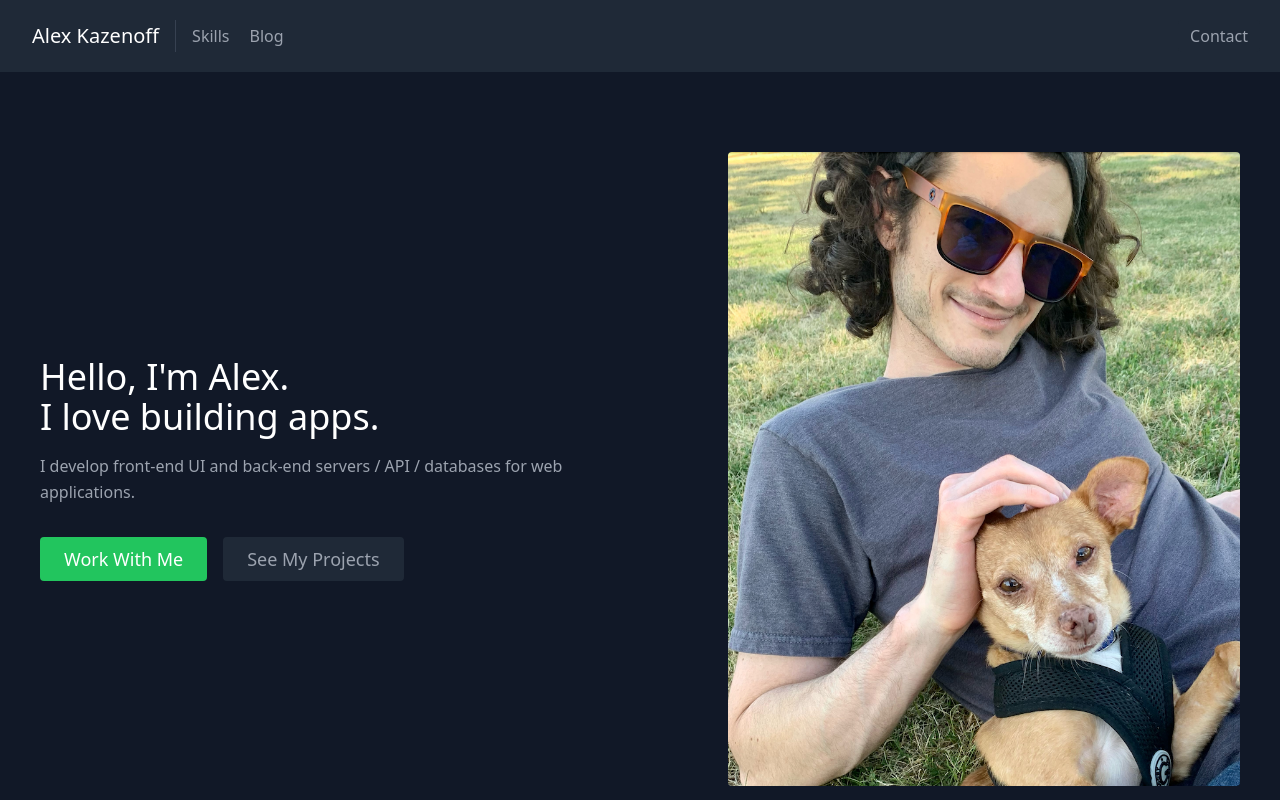
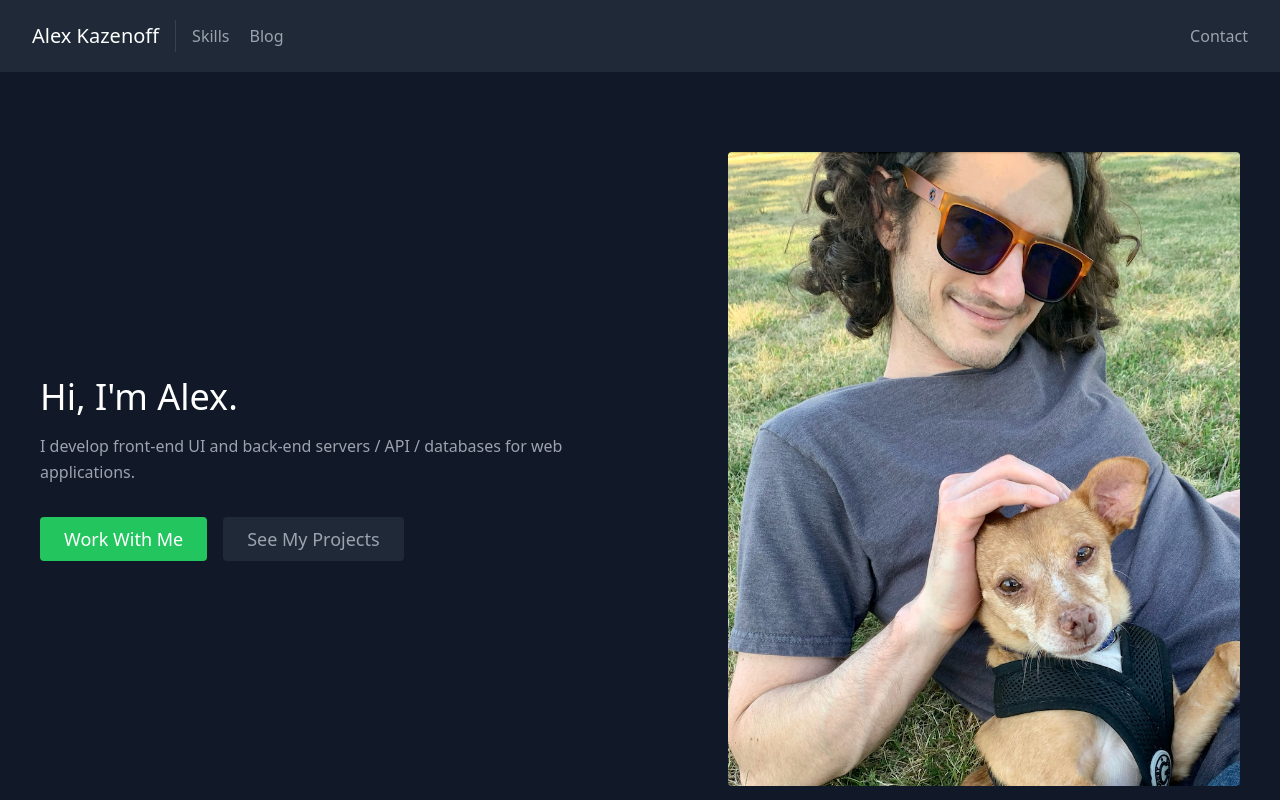
Before and after one commit to AlexKazz/portfolio-site, a React (Create React App) app: page / in a window 1280 px wide. Shown: the top 800 px of the page. Built offline with nearby package versions, Linux system fonts and the light colour scheme; the HTML template or start-up script is replaced by a standard one.

Commit message:
minor wording edit

```diff
--- a/src/components/About.js
+++ b/src/components/About.js
@@ -6,8 +6,7 @@ export default function About() {
       <div className='container mx-auto flex px-10 py-20 md:flex-row flex-col items-center'>
         <div className='lg:flex-grow md:w-1/2 lg:pr-24 md:pr-16 flex flex-col md:items-start md:text-left mb-16 md:mb-0 items-center text-center'>
           <h1 className='title-font sm:text-4xl text-3xl mb-4 font-medium text-white'>
-            Hello, I'm Alex.
-            <br />I love building apps.
+            Hi, I'm Alex.
           </h1>
           <p className='mb-8 leading-relaxed'>
             I develop front-end UI and back-end servers / API / databases for
--- a/src/data.js
+++ b/src/data.js
@@ -41,6 +41,10 @@ export const blogPosts = [
     content: 'I will be adding my entries from the past year soon!',
     date: '',
   },
+  {
+    content: 'I will be adding my entries from the past year soon!',
+    date: '',
+  },
   // {
   //   content: 'test blog post 2',
   //   date: 'Nov 20th',
```
